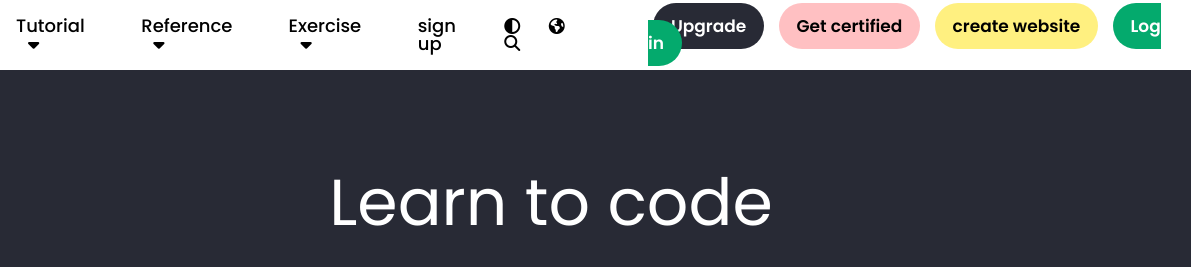
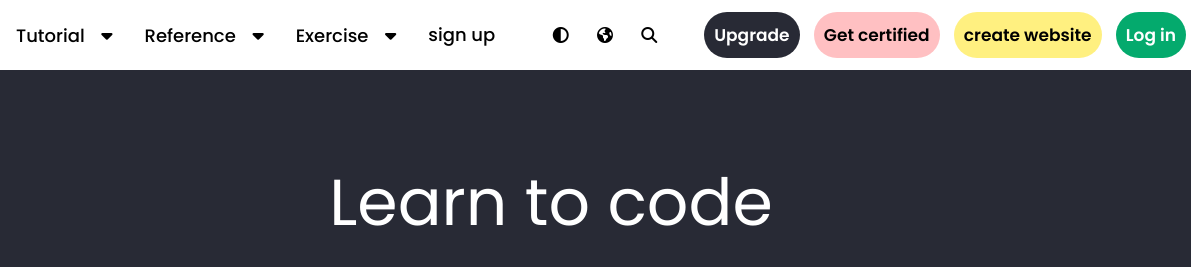
Before and after one commit to keufack/w3school-clone, a plain HTML site: page index.html in a window 1280 px wide. Shown: the top 267 px of the page, 89-1280 px from the left. Drawn offline with Linux system fonts and the light colour scheme.

Commit message:
arrange-nav-btn

```diff
--- a/style.css
+++ b/style.css
@@ -87,7 +87,7 @@ body {
 
 .default-btn {
   border-radius: 70px;
-  padding: 11px 18px;
+  padding: 11px 10px;
   font-size: 17px;
   font-weight: 600;
   margin: 0px 5px;
```
Also changed, not shown: index.html (line endings or trailing spaces), reset.css (line endings or trailing spaces), 1 other file.
